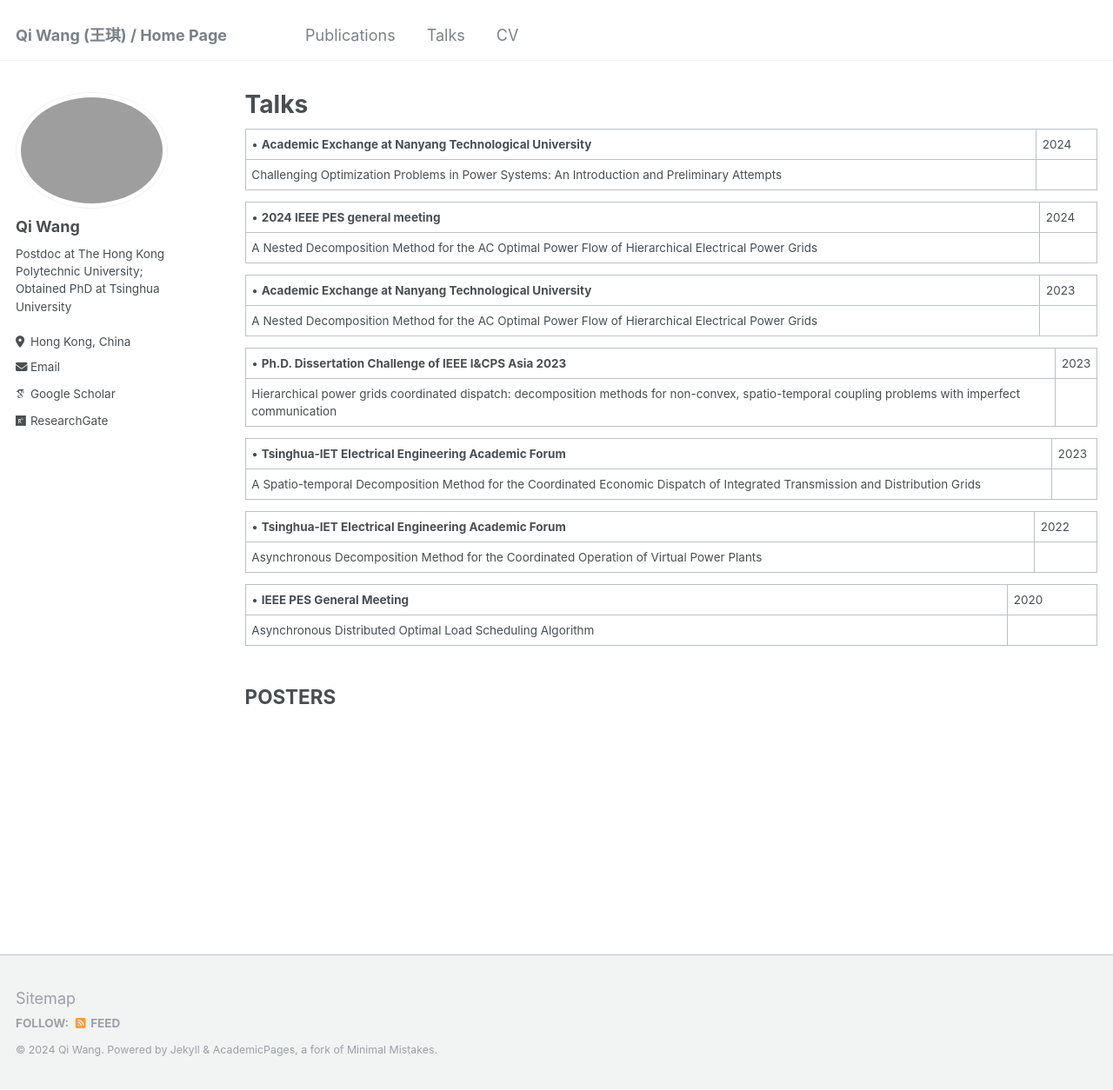
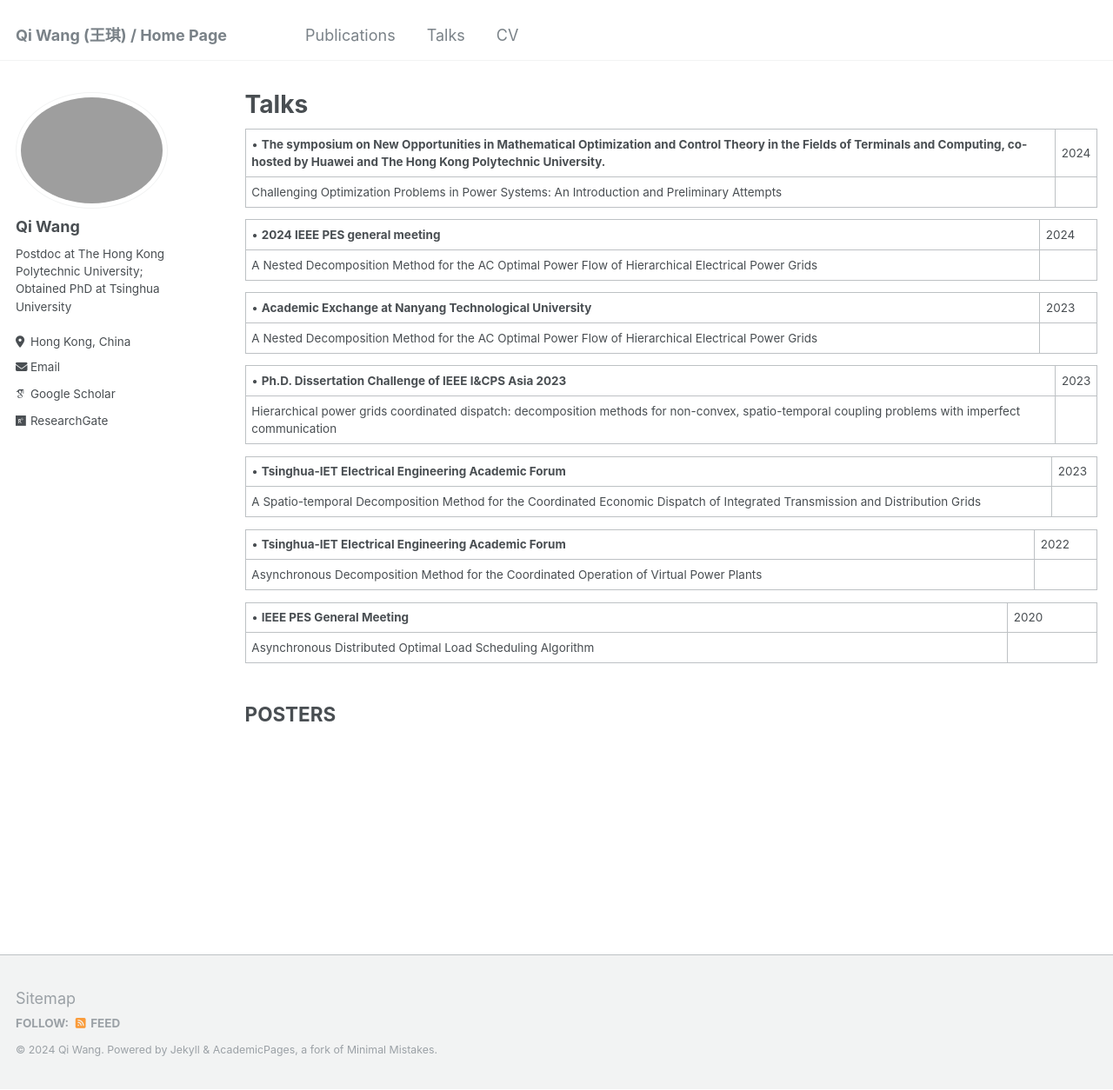
Before and after one commit to lalajiayou/WangQi_THU.github.io, a Jekyll site: the page built from _pages/talks.md, in a window 1280 px wide and 1254 px high. Shown: the whole window at 87% size. Built offline with Jekyll 4.4.1, drawn with Linux system fonts in a browser that asks for light colours; some web fonts are replaced.

Commit message:
Update talks.md

```diff
--- a/_pages/talks.md
+++ b/_pages/talks.md
@@ -4,7 +4,7 @@ title: "Talks"
 permalink: /talks/
 author_profile: true
 ---
-| • **Academic Exchange at Nanyang Technological University**                                  |                                                 2024
+| • **The symposium on New Opportunities in Mathematical Optimization and Control Theory in the Fields of Terminals and Computing, co-hosted by Huawei and The Hong Kong Polytechnic University.**                                  |                                                 2024
 | Challenging Optimization Problems in Power Systems: An Introduction and Preliminary Attempts
 
 | • **2024 IEEE PES general meeting**                                                          |                                                 2024
```
